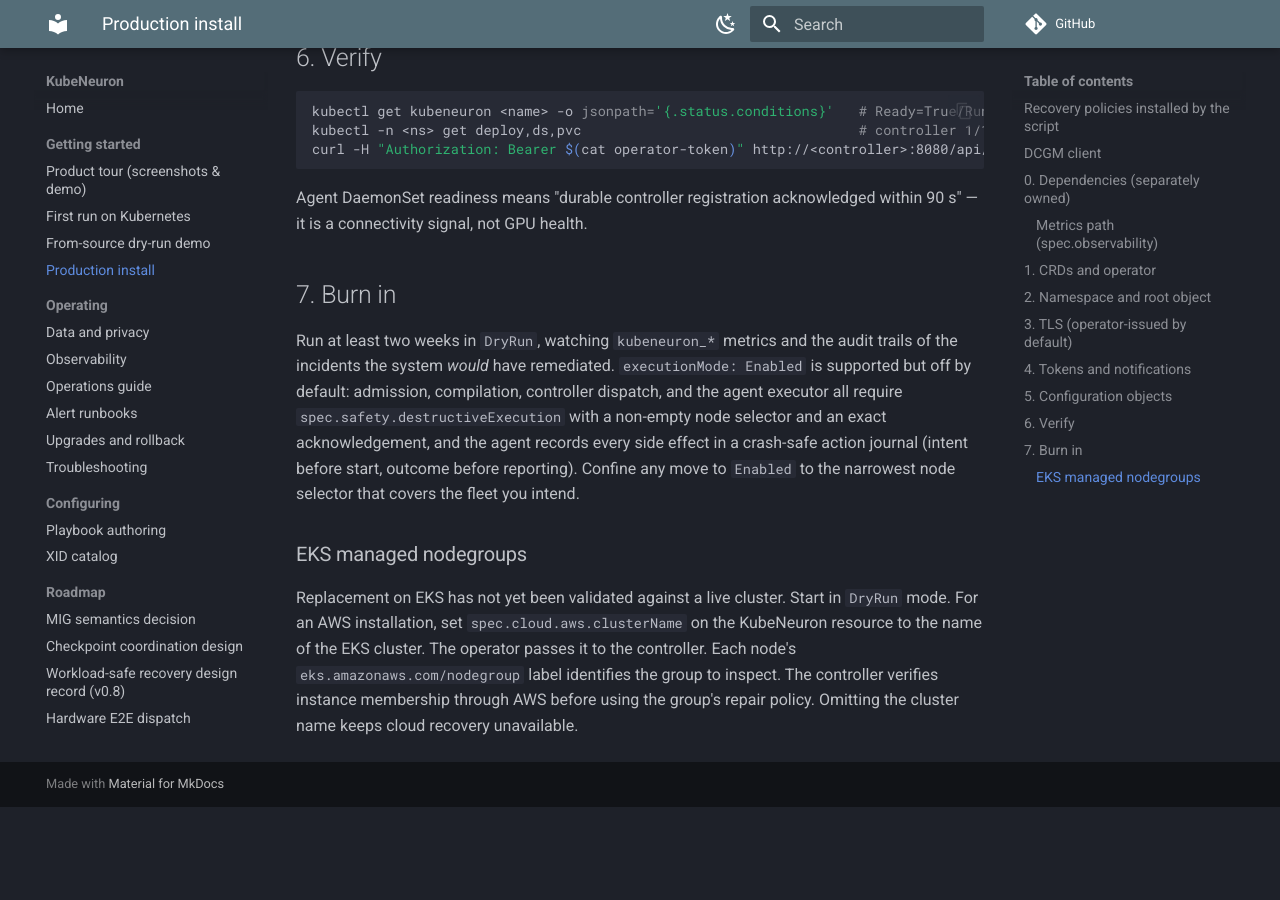
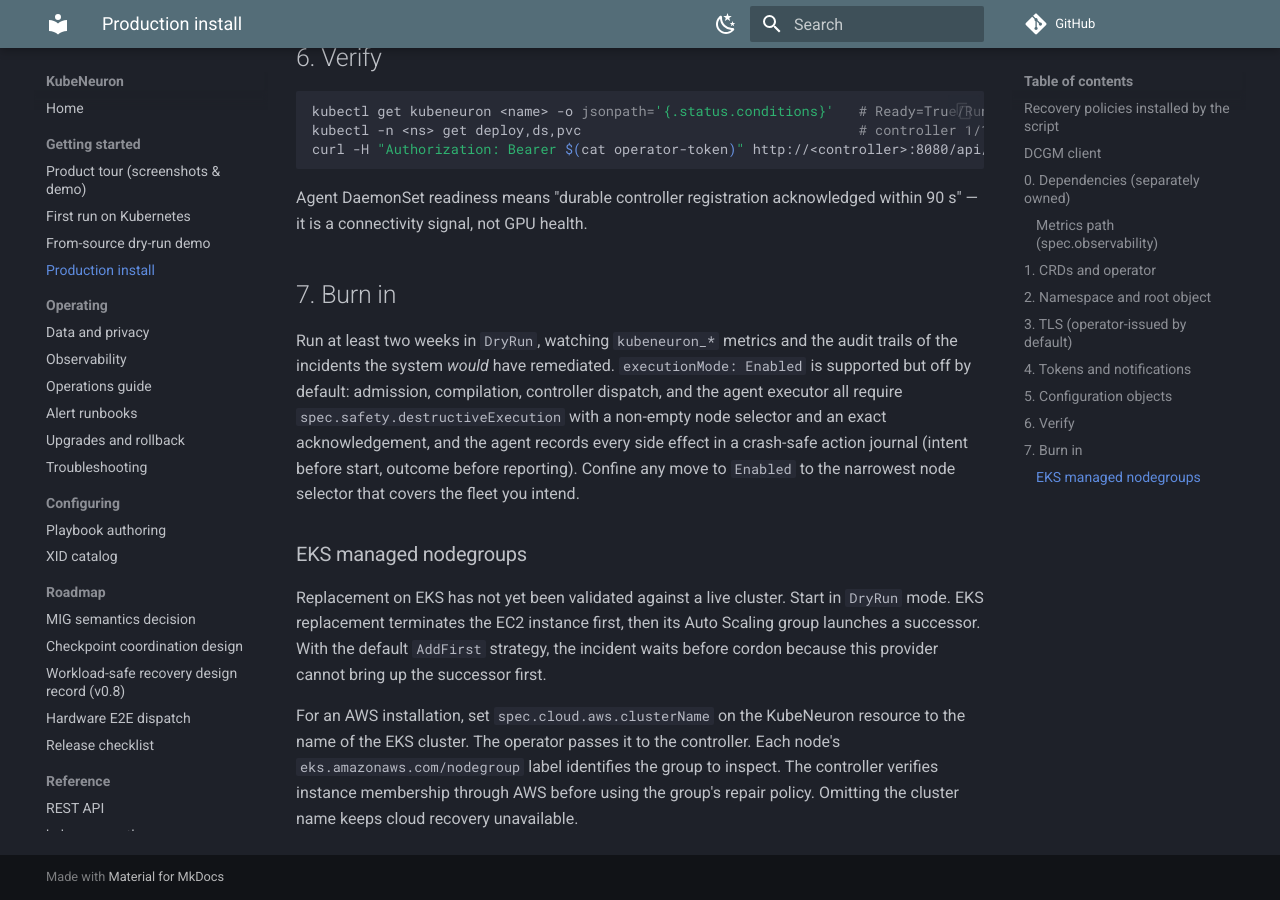
Before and after one commit to kubeneuron/kubeneuron, an MkDocs documentation site: the page built from docs/install.md, in a window 1280 px wide and 900 px high, scrolled down 7777 px. Built offline with MkDocs 1.6.1 and Material for MkDocs 9.7.7, drawn with Linux system fonts in a browser that asks for light colours; comment, search, counter and statistics services are not loaded; before the commit the page ends 8584 px from its top, so only the background shows below that.

Commit message:
docs: explain the default add-first hold on EKS
Signed-off-by: Andrii Petruk <andrey.petruk@gmail.com>

```diff
--- a/docs/install.md
+++ b/docs/install.md
@@ -389,7 +389,11 @@ the fleet you intend.
 ### EKS managed nodegroups
 
 Replacement on EKS has not yet been validated against a live cluster.
-Start in `DryRun` mode.
+Start in `DryRun` mode. EKS replacement terminates the EC2 instance first,
+then its Auto Scaling group launches a successor. With the default `AddFirst`
+strategy, the incident waits before cordon because this provider cannot bring
+up the successor first.
+
 For an AWS installation, set `spec.cloud.aws.clusterName` on the KubeNeuron
 resource to the name of the EKS cluster. The operator passes it to the
 controller. Each node's `eks.amazonaws.com/nodegroup` label identifies the
```
